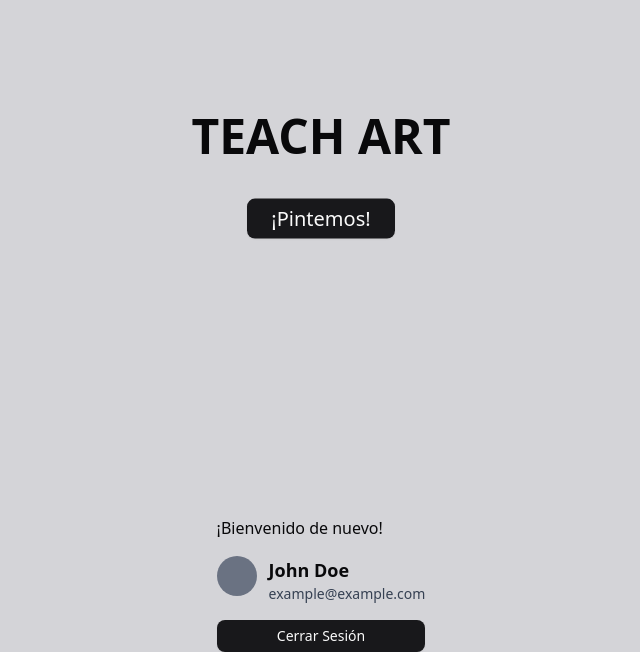
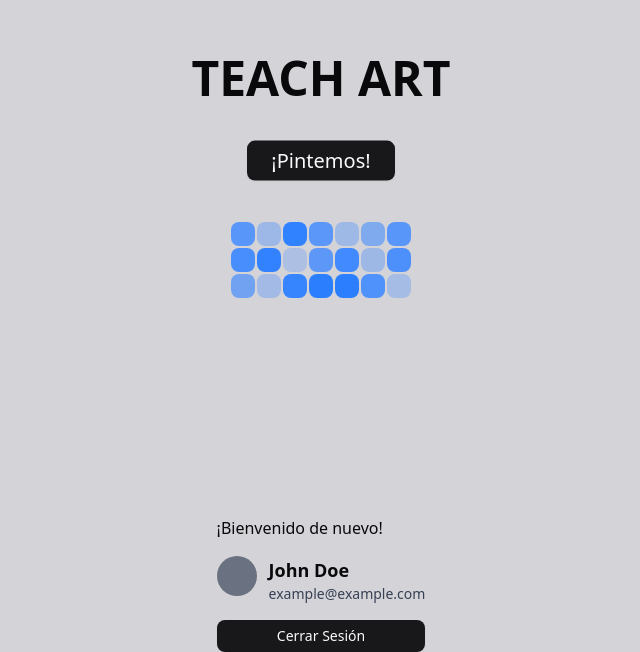
Before and after one commit to ynoacamino/techart-pixel-canvas, a Next.js app in the folder frontend/: page / in a window 1280 px wide. Shown: the part 148-800 px from the top of the page, without its empty margins (319-959 px from the left). Built offline with nearby package versions, Linux system fonts and the light colour scheme.

Commit message:
Create a blocks component that changes colors

```diff
--- a/frontend/src/components/pages/home/Hero.tsx
+++ b/frontend/src/components/pages/home/Hero.tsx
@@ -1,3 +1,4 @@
+import { Blocks } from '@/components/ui/blocks';
 import { Button } from '@/components/ui/button';
 
 export default function Hero() {
@@ -9,6 +10,7 @@ export default function Hero() {
       <Button size="lg" className="text-xl animate-bounce">
         ¡Pintemos!
       </Button>
+      <Blocks cols={7} rows={3} />
     </div>
   );
 }
--- /dev/null
+++ b/frontend/src/components/ui/block.tsx
@@ -0,0 +1,58 @@
+'use client';
+
+import { cn } from '@/lib/utils';
+import { useEffect, useState } from 'react';
+
+interface BlockProps {
+  size?: 'sm' | 'md' | 'lg';
+  color?: 'blue' | 'red' | 'green' | 'yellow' | 'purple' | 'pink';
+  initialOpacity?: number;
+}
+
+const sizeClasses = {
+  sm: 'size-4',
+  md: 'size-6',
+  lg: 'size-8',
+};
+
+const colorClasses = {
+  blue: 'bg-blue-500',
+  red: 'bg-red-500',
+  green: 'bg-green-500',
+  yellow: 'bg-yellow-500',
+  purple: 'bg-purple-500',
+  pink: 'bg-pink-500',
+};
+
+function Block({
+  size = 'md',
+  color = 'blue',
+  initialOpacity = 0.5,
+}: BlockProps) {
+  const [opacity, setOpacity] = useState(initialOpacity);
+  useEffect(() => {
+    const interval = setInterval(() => {
+      setOpacity((prev) => {
+        if (prev >= 1) {
+          return 0.5;
+        }
+        return prev + 0.1;
+      });
+    }, 2000);
+    return () => clearInterval(interval);
+  }, []);
+  return (
+    <div
+      className={cn(
+        'rounded-md transition-opacity',
+        sizeClasses[size],
+        colorClasses[color],
+      )}
+      style={{
+        opacity,
+      }}
+    />
+  );
+}
+
+export { Block, type BlockProps };
--- /dev/null
+++ b/frontend/src/components/ui/blocks.tsx
@@ -0,0 +1,40 @@
+import { cn } from '@/lib/utils';
+import { Block, BlockProps } from './block';
+
+interface BlocksProps extends BlockProps {
+  cols: number;
+  rows: number;
+  className?: string;
+}
+
+function Blocks({
+  size = 'md',
+  cols,
+  rows,
+  color = 'blue',
+  className,
+}: BlocksProps) {
+  return (
+    <div
+      className={cn(
+        'grid gap-0.5',
+        className,
+      )}
+      style={{
+        gridTemplateColumns: `repeat(${cols}, 1fr)`,
+        gridTemplateRows: `repeat(${rows}, 1fr)`,
+      }}
+    >
+      {Array.from({ length: cols * rows }, (_, index) => (
+        <Block
+          key={index}
+          size={size}
+          color={color}
+          initialOpacity={Math.random()}
+        />
+      ))}
+    </div>
+  );
+}
+
+export { Blocks };
```
